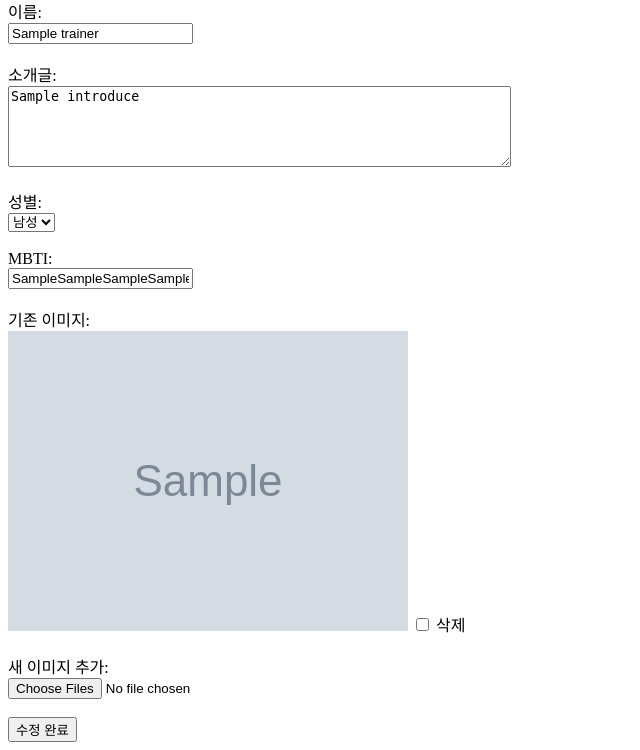
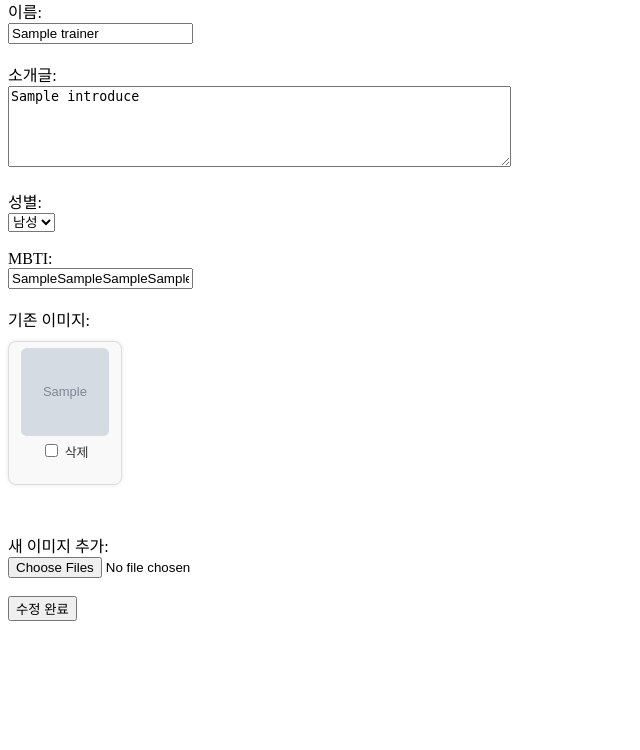
Before and after one commit to bibimh/ondemand-mini-project, a Flask app: template templates/edit_profile.html in a window 1280 px wide. Shown: the part 76-826 px from the top of the page, without its empty margins (0-640 px from the left). After the commit the page ends 697 px from the top, so only its background shows below. Run offline with Flask 3, Linux system fonts and the light colour scheme; the template is opened without the code that fills it: most values are stand-ins (such as "Sample title", 1, 10 or a date in 2020); grey boxes marked "Sample" are stand-in pictures.

Commit message:
프로필 수정 기능 완료

```diff
--- a/static/css/edit_profile.css
+++ b/static/css/edit_profile.css
@@ -1,26 +1,36 @@
+/* edit_profile.css */
+
 .image-delete-grid {
     display: flex;
     flex-wrap: wrap;
-    gap: 20px;
-    margin-bottom: 20px;
+    gap: 16px;
+    margin-top: 10px;
+    margin-bottom: 30px;
 }
 
 .image-box {
-    border: 1px solid #ccc;
-    padding: 10px;
-    border-radius: 10px;
-    text-align: center;
+    width: 100px;
+    height: 130px;
+    border: 1px solid #ddd;
+    border-radius: 8px;
+    padding: 6px;
     background-color: #f9f9f9;
+    display: flex;
+    flex-direction: column;
+    align-items: center;
+    box-shadow: 0 0 4px rgba(0, 0, 0, 0.1);
 }
 
 .preview-img {
-    max-height: 50px;
-    max-width: 50px;
-    display: block;
-    margin-bottom: 8px;
+    width: 88px;
+    height: 88px;
+    object-fit: cover;
+    border-radius: 6px;
+    background-color: #eee;
+    margin-bottom: 5px;
 }
 
 .delete-label {
-    font-size: 14px;
+    font-size: 13px;
     color: #333;
 }
--- a/templates/edit_profile.html
+++ b/templates/edit_profile.html
@@ -4,6 +4,7 @@
 <html lang="ko">
 <head>
     <meta charset="UTF-8">
+    <link rel="stylesheet" href="{{ url_for('static', filename='css/edit_profile.css') }}">
     <title>프로필 수정</title>
     {% if error_message %}
     <script>
@@ -31,7 +32,7 @@
         <label>MBTI:</label><br>
         <input type="text" name="mbti" maxlength="4" value="{{ trainer.trait_1 ~ trainer.trait_2 ~ trainer.trait_3 ~ trainer.trait_4 }}"><br><br>
 
-        <label>기존 이미지:</label><br>
+        <label>기존 이미지:</label>
         <div class="image-delete-grid">
             {% for img in image_sources %}
                 <div class="image-box">
@@ -44,6 +45,7 @@
             {% endfor %}
         </div>
 
+
         <br>
         <label>새 이미지 추가:</label><br>
         <input type="file" name="new_images" multiple accept="image/*"><br><br>
```
